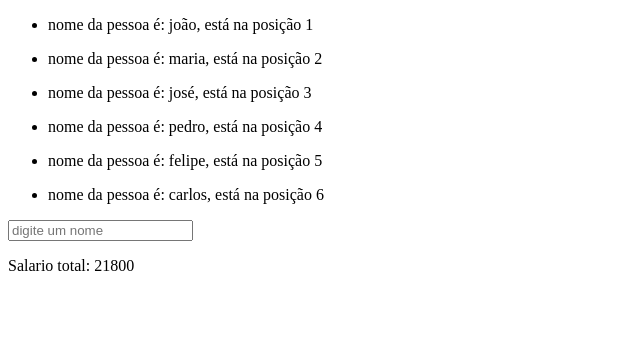
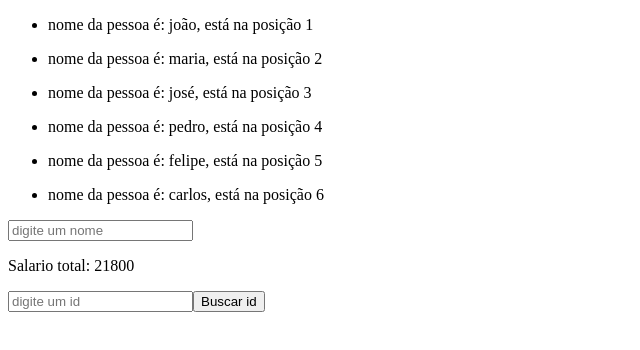
Before and after one commit to jaquelineneves/ExerciciosAngular, an Angular app: page / in a window 1280 px wide. Shown: the top 350 px of the page, without its empty margins (0-640 px from the left). Built offline with nearby package versions, Linux system fonts and the light colour scheme.

Commit message:
Exemplo 7

```diff
--- a/src/app/app.component.html
+++ b/src/app/app.component.html
@@ -19,3 +19,7 @@
 <ul *ngFor="let nomeFiltro of nomesFiltro">
   <li>{{nomeFiltro}}</li>
 </ul>
+
+<input #parametroid placeholder="digite um id"/>
+<button (click)="retorno = buscarId(parametroid.value)">Buscar id</button>
+<p *ngIf="retorno != undefined">{{retorno.id}} - {{retorno.nome}}</p>
--- a/src/app/app.component.ts
+++ b/src/app/app.component.ts
@@ -61,5 +61,10 @@ export class AppComponent{
       (nome) => nome.toLowerCase().includes(valor.toLowerCase()));
   }
 
+  buscarId(id) {
+    return this.pessoas.find(pessoa => pessoa.id == id);
+  }
+
+
 
 }
```
